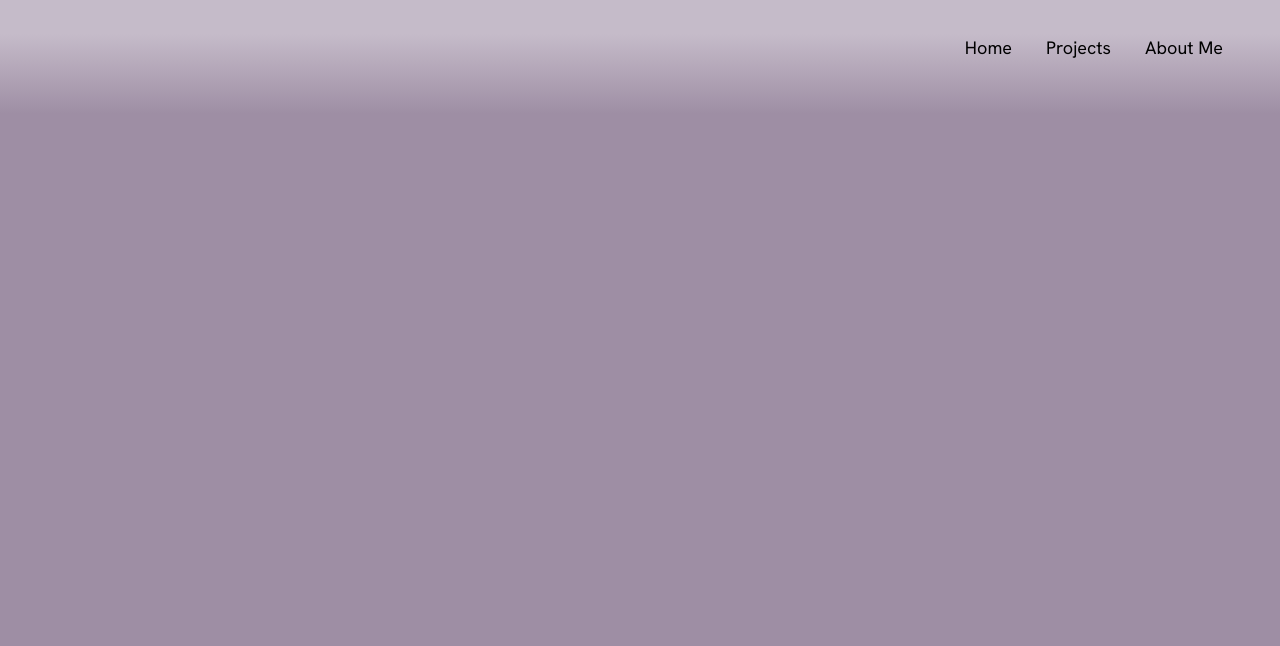
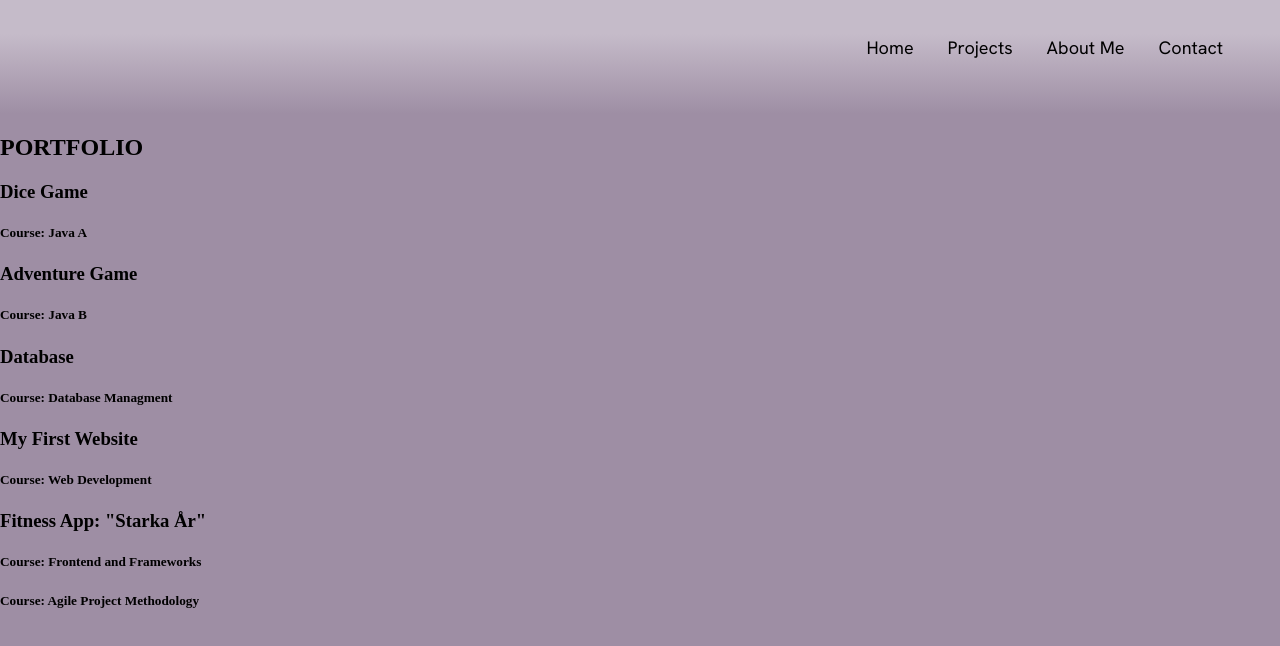
Before and after one commit to lisaupperud/Portfolio, an Angular app: page /projects in a window 1280 px wide. Before the commit this address led to /. Shown: the top 646 px of the page. Built offline with nearby package versions, Linux system fonts and the light colour scheme.

Commit message:
Add: structure for ProjectsComponent

```diff
--- a/src/app/about/about.component.css
+++ b/src/app/about/about.component.css
@@ -126,7 +126,6 @@ h3 {
 /* MEDIA QUERIES */
 
 @media (max-width: 1080px) {
-
   .about-section article {
     border-radius: 20px;
   }
--- a/src/app/app.routes.ts
+++ b/src/app/app.routes.ts
@@ -2,8 +2,12 @@ import { Routes } from '@angular/router';
 import { AboutComponent } from './about/about.component';
 import { AppComponent } from './app.component';
 import { HomeComponent } from './home/home.component';
+import { ProjectsComponent } from './projects/projects.component';
+import { ContactComponent } from './contact/contact.component';
 
 export const routes: Routes = [
   { path: '', component: HomeComponent },
   { path: 'about', component: AboutComponent },
+  { path: 'projects', component: ProjectsComponent },
+  { path: 'contact', component: ContactComponent },
 ];
--- a/src/app/header/header.component.html
+++ b/src/app/header/header.component.html
@@ -15,5 +15,6 @@
     <a routerLink="/" (click)="closeMenu()">Home</a>
     <a routerLink="/projects" (click)="closeMenu()">Projects</a>
     <a routerLink="/about" (click)="closeMenu()">About Me</a>
+    <a routerLink="/contact" (click)="closeMenu()">Contact</a>
   </div>
 </nav>
--- a/src/app/projects/projects.component.html
+++ b/src/app/projects/projects.component.html
@@ -1 +1,24 @@
-<p>projects works!</p>
+<section>
+  <h1>PORTFOLIO</h1>
+  <article>
+    <h3>Dice Game</h3>
+    <h5>Course: Java A</h5>
+  </article>
+  <article>
+    <h3>Adventure Game</h3>
+    <h5>Course: Java B</h5>
+  </article>
+  <article>
+    <h3>Database</h3>
+    <h5>Course: Database Managment</h5>
+  </article>
+  <article>
+    <h3>My First Website</h3>
+    <h5>Course: Web Development</h5>
+  </article>
+  <article>
+    <h3>Fitness App: "Starka År"</h3>
+    <h5>Course: Frontend and Frameworks</h5>
+    <h5>Course: Agile Project Methodology</h5>
+  </article>
+</section>
```
